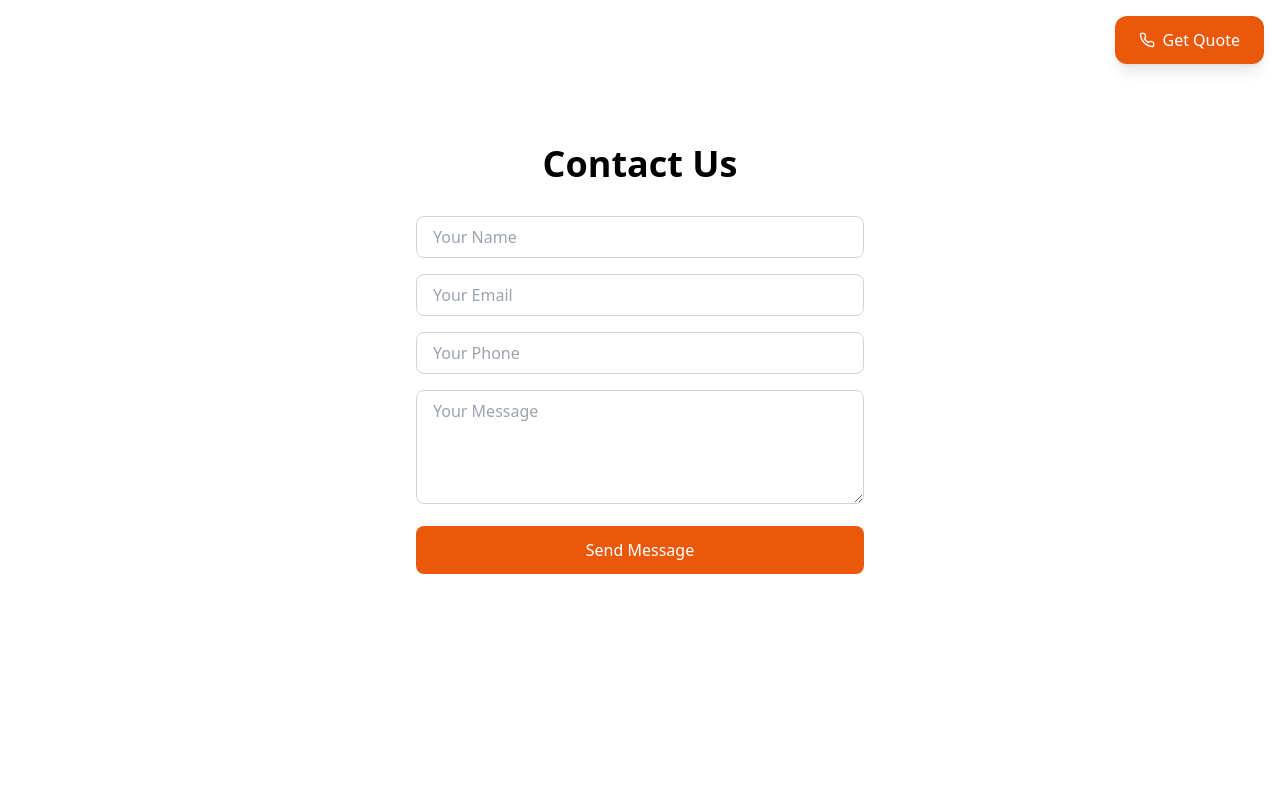
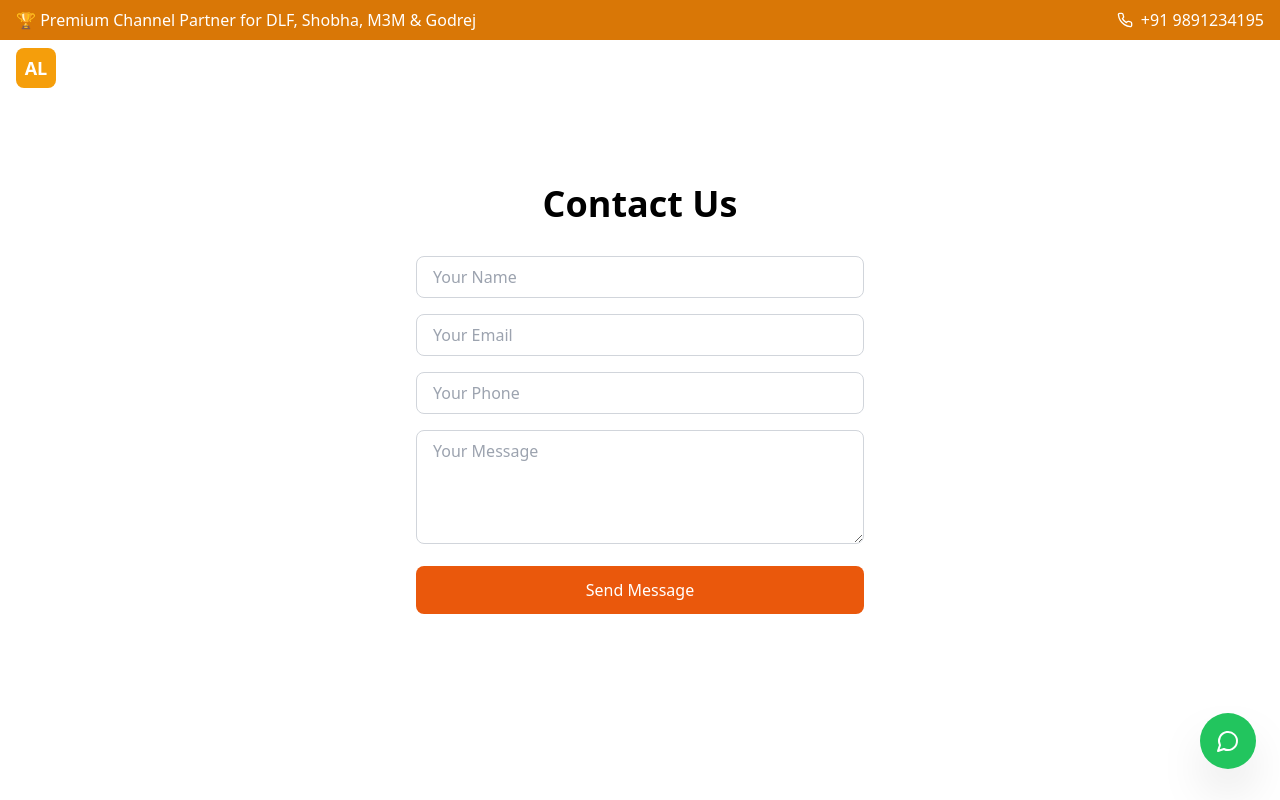
Before and after one commit to altinalivings/altina-livings, a Next.js app: page /contact in a window 1280 px wide. Shown: the top 800 px of the page. Built offline with nearby package versions, Linux system fonts and the light colour scheme.

Commit message:
Update Header.js

```diff
--- a/src/components/Header.js
+++ b/src/components/Header.js
@@ -1,7 +1,7 @@
 'use client'
 
 import { useState, useEffect } from 'react'
-import { Phone, Menu, X, Building2, Palette, Home, Hammer } from 'lucide-react'
+import { Phone, MessageCircle, Menu, X, Home, User, Building2, FileText, Briefcase } from 'lucide-react'
 
 export default function Header() {
   const [isMenuOpen, setIsMenuOpen] = useState(false)
@@ -15,81 +15,97 @@ export default function Header() {
     return () => window.removeEventListener('scroll', handleScroll)
   }, [])
 
+  const menuItems = [
+    { name: 'Home', href: '/', icon: <Home size={16} /> },
+    { name: 'About', href: '/about', icon: <User size={16} /> },
+    { name: 'Projects', href: '/projects', icon: <Building2 size={16} /> },
+    { name: 'Insights', href: '/blog', icon: <FileText size={16} /> },
+    { name: 'Career', href: '/career', icon: <Briefcase size={16} /> }
+  ]
+
   return (
-    <header className={`fixed top-0 w-full z-50 transition-all duration-300 ${
+    <>
+      {/* Top CTA Bar */}
+      <div className="bg-amber-600 text-white py-2">
+        <div className="container mx-auto px-4">
+          <div className="flex justify-between items-center">
+            <span>🏆 Premium Channel Partner for DLF, Shobha, M3M & Godrej</span>
+            <a href="tel:+919891234195" className="flex items-center gap-2 hover:underline">
+              <Phone size={16} />
+              +91 9891234195
+            </a>
+          </div>
+        </div>
+      </div>
+
+      {/* Main Header */}
+      <header className={`fixed top-8 w-full z-50 transition-all duration-300 ${
         isScrolled ? 'bg-white/95 backdrop-blur-md shadow-lg py-2' : 'bg-transparent py-4'
       }`}>
         <div className="container mx-auto px-4">
           <div className="flex justify-between items-center">
             {/* Logo */}
-          <div className={`text-2xl font-bold transition-all duration-300 ${
-            isScrolled ? 'text-slate-800' : 'text-white'
-          }`}>
+            <div className="flex items-center">
+              <div className="w-10 h-10 bg-amber-500 rounded-lg flex items-center justify-center mr-3">
+                <span className="text-white font-bold text-lg">AL</span>
+              </div>
+              <span className={`text-xl font-bold ${isScrolled ? 'text-gray-800' : 'text-white'}`}>
                 Altina Livings
+              </span>
             </div>
 
             {/* Desktop Navigation */}
-          <nav className="hidden md:flex items-center space-x-8">
-            <a href="/" className={`flex items-center gap-2 transition-all duration-300 hover:text-orange-600 ${
-              isScrolled ? 'text-slate-700' : 'text-white'
-            }`}>
-              <Home size={16} />
-              Home
+            <nav className="hidden md:flex items-center space-x-6">
+              {menuItems.map((item) => (
+                <a
+                  key={item.name}
+                  href={item.href}
+                  className={`flex items-center gap-1 transition-all duration-300 hover:text-amber-600 ${
+                    isScrolled ? 'text-gray-700' : 'text-white'
+                  }`}
+                >
+                  {item.icon}
+                  {item.name}
                 </a>
-            <a href="/about" className={`transition-all duration-300 hover:text-orange-600 ${
-              isScrolled ? 'text-slate-700' : 'text-white'
-            }`}>
-              About
-            </a>
-            <a href="/services" className={`flex items-center gap-2 transition-all duration-300 hover:text-orange-600 ${
-              isScrolled ? 'text-slate-700' : 'text-white'
-            }`}>
-              <Hammer size={16} />
-              Services
-            </a>
-            <a href="/projects" className={`flex items-center gap-2 transition-all duration-300 hover:text-orange-600 ${
-              isScrolled ? 'text-slate-700' : 'text-white'
-            }`}>
-              <Building2 size={16} />
-              Projects
-            </a>
-            <a href="/contact" className="bg-orange-600 text-white px-6 py-3 rounded-xl hover:bg-orange-700 transition-all duration-300 transform hover:scale-105 flex items-center gap-2 shadow-lg">
-              <Phone size={16} />
-              Get Quote
-            </a>
+              ))}
             </nav>
 
             {/* Mobile Menu Button */}
             <button className="md:hidden" onClick={() => setIsMenuOpen(!isMenuOpen)}>
-            {isMenuOpen ? <X size={24} className={isScrolled ? 'text-slate-800' : 'text-white'} /> : <Menu size={24} className={isScrolled ? 'text-slate-800' : 'text-white'} />}
+              {isMenuOpen ? <X size={24} className={isScrolled ? 'text-gray-800' : 'text-white'} /> : <Menu size={24} className={isScrolled ? 'text-gray-800' : 'text-white'} />}
             </button>
           </div>
 
           {/* Mobile Navigation */}
           {isMenuOpen && (
-          <div className="md:hidden mt-4 pb-4 border-t border-gray-200">
-            <div className="flex flex-col space-y-4 pt-4">
-              <a href="/" className="text-slate-700 py-2 flex items-center gap-2">
-                <Home size={16} />
-                Home
+            <div className="md:hidden mt-4 pb-4 bg-white rounded-lg shadow-lg">
+              <div className="flex flex-col space-y-3 pt-4">
+                {menuItems.map((item) => (
+                  <a
+                    key={item.name}
+                    href={item.href}
+                    className="text-gray-700 py-2 px-4 hover:bg-amber-50 hover:text-amber-600 rounded-lg flex items-center gap-2"
+                    onClick={() => setIsMenuOpen(false)}
+                  >
+                    {item.icon}
+                    {item.name}
                   </a>
-              <a href="/about" className="text-slate-700 py-2">About</a>
-              <a href="/services" className="text-slate-700 py-2 flex items-center gap-2">
-                <Hammer size={16} />
-                Services
-              </a>
-              <a href="/projects" className="text-slate-700 py-2 flex items-center gap-2">
-                <Building2 size={16} />
-                Projects
-              </a>
-              <a href="/contact" className="bg-orange-600 text-white px-6 py-3 rounded-lg text-center flex items-center justify-center gap-2">
-                <Phone size={16} />
-                Get Quote
-              </a>
+                ))}
               </div>
             </div>
           )}
         </div>
       </header>
+
+      {/* Floating WhatsApp CTA */}
+      <a
+        href="https://wa.me/919891234195"
+        target="_blank"
+        rel="noopener noreferrer"
+        className="fixed bottom-6 right-6 bg-green-500 text-white p-4 rounded-full shadow-2xl z-50 hover:bg-green-600 transition-colors animate-bounce"
+      >
+        <MessageCircle size={24} />
+      </a>
+    </>
   )
 }
```
Lines whose indentation alone changed are shown as unchanged.
